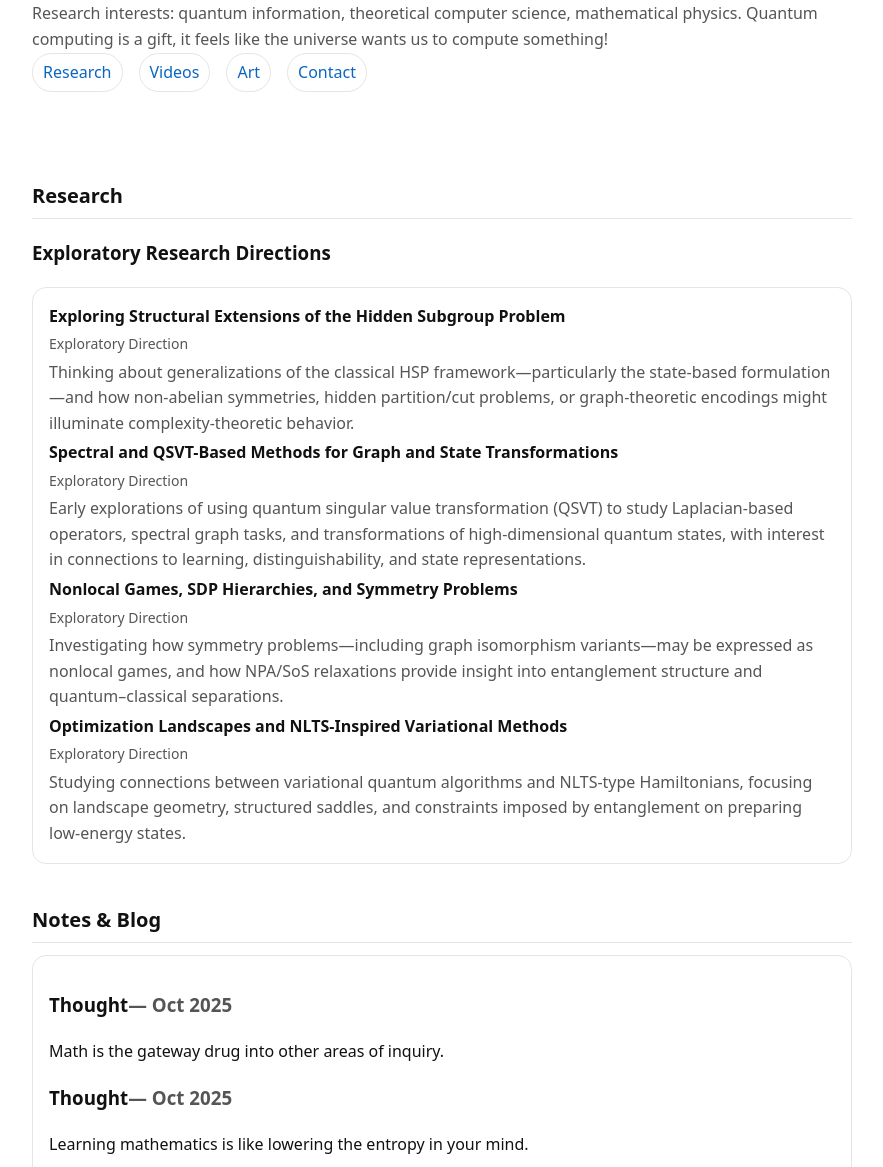
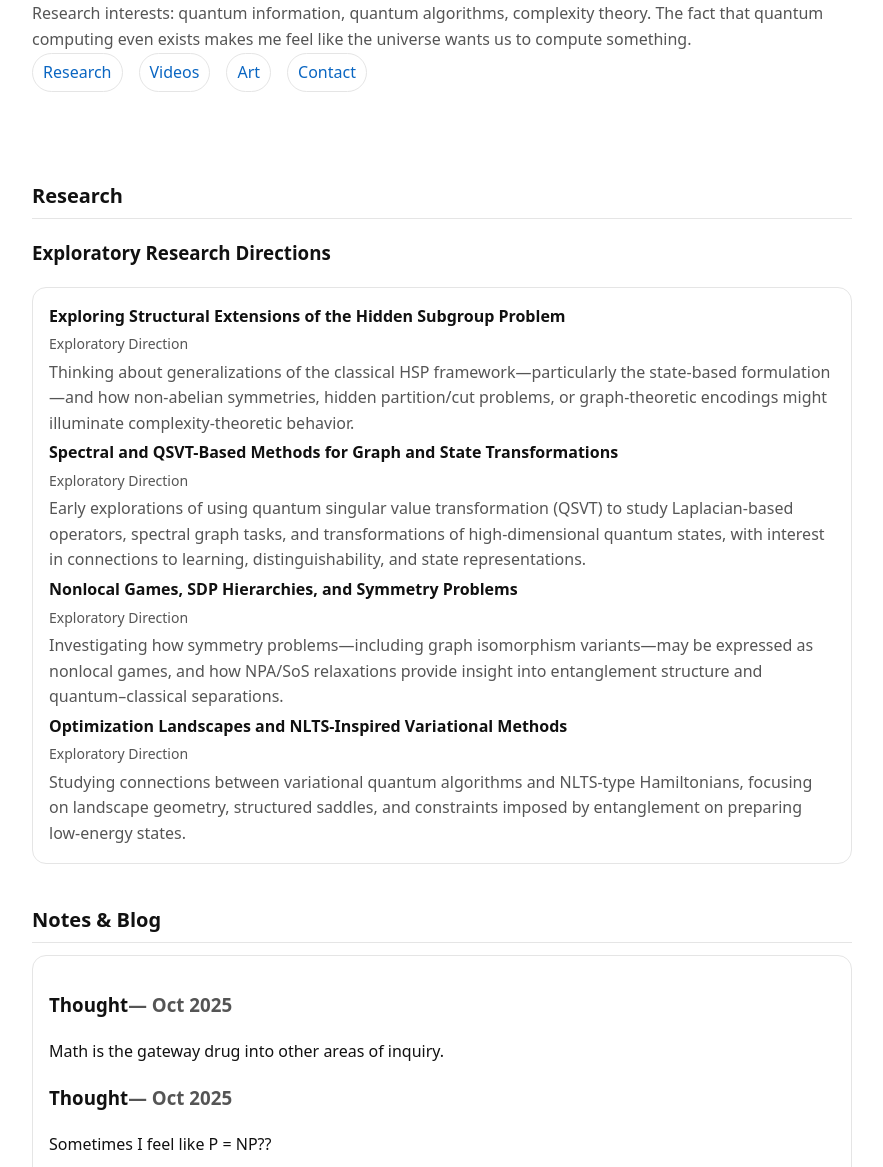
Before and after one commit to kareemdiab/kareemdiab.github.io, a plain HTML site: page index.html in a window 1280 px wide. Shown: the part 193-1360 px from the top of the page, without its empty margins (198-1081 px from the left). Drawn offline with Linux system fonts and the light colour scheme.

Commit message:
updated bio

```diff
--- a/index.html
+++ b/index.html
@@ -166,8 +166,8 @@ HOW TO USE
         </div>
         <div>
           <h1>Kareem Diab</h1>
-          <p>Research interests: quantum information, theoretical computer science, mathematical physics.
-            Quantum computing is a gift, it feels like the universe wants us to compute something!
+          <p>Research interests: quantum information, quantum algorithms, complexity theory.
+            The fact that quantum computing even exists makes me feel like the universe wants us to compute something.
           </p>
           <nav aria-label="Primary">
             <a href="#research">Research</a>
@@ -241,8 +241,7 @@ HOW TO USE
           <h3>Thought<span class="muted">— Oct 2025</span></h3>
           <p>Math is the gateway drug into other areas of inquiry.</p>
 
-          <h3>Thought<span class="muted">— Oct 2025</span></h3>
-          <p>Learning mathematics is like lowering the entropy in your mind.</p>
+
 
           <h3>Thought<span class="muted">— Oct 2025</span></h3>
           <p>Sometimes I feel like P = NP??</p>
```
